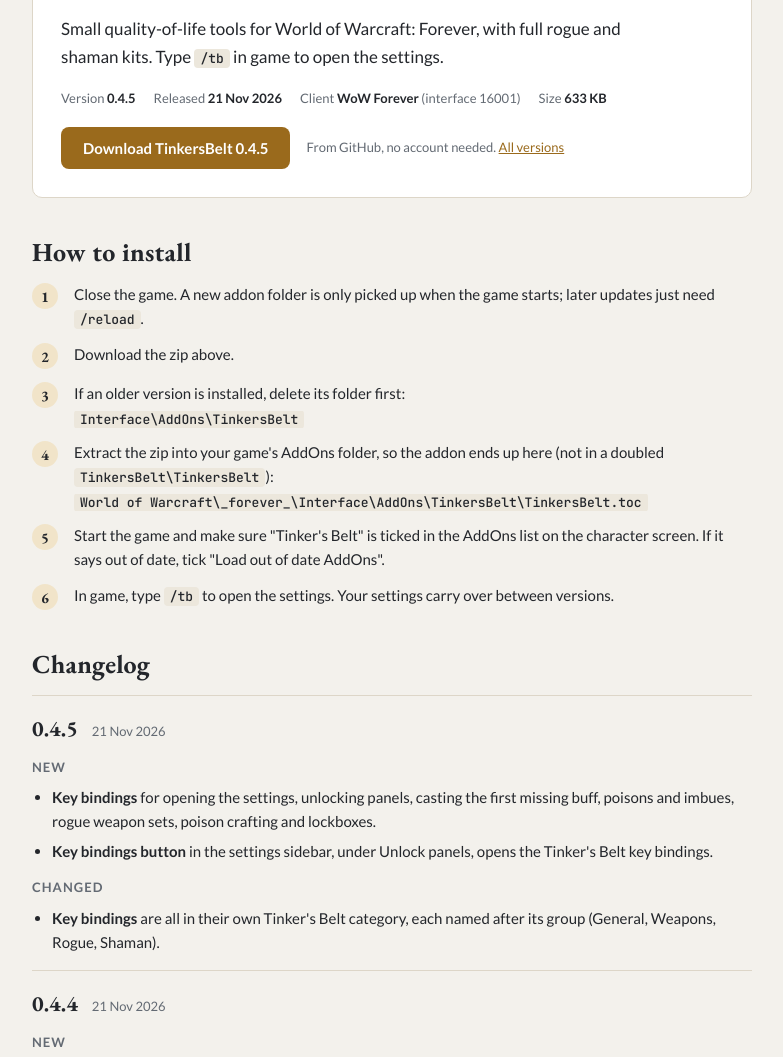
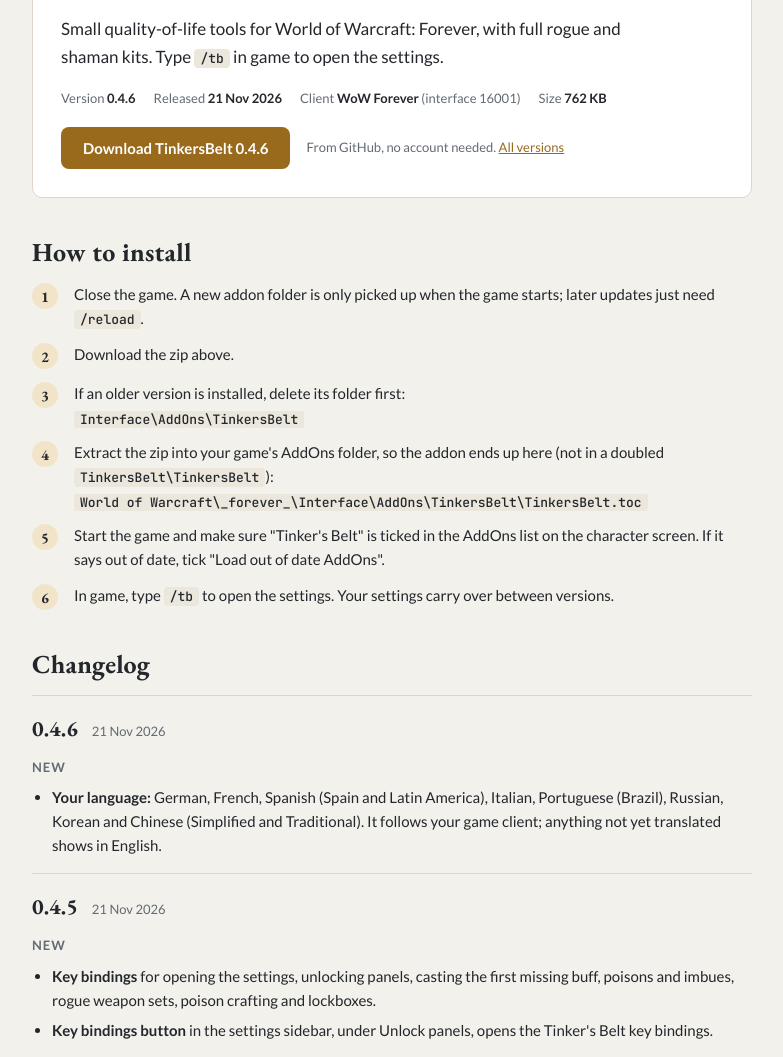
Before and after one commit to dpws/TinkersBelt, a plain HTML site: page docs/release/index.html in a window 1280 px wide. Shown: the part 521-1578 px from the top of the page, without its empty margins (248-1031 px from the left). Drawn offline with nearby package versions, Linux system fonts and the light colour scheme.

Commit message:
docs: release page v0.4.6
Co-Authored-By: Claude Opus 5.5 <noreply@anthropic.com>

```diff
--- a/docs/release/index.html
+++ b/docs/release/index.html
@@ -66,13 +66,13 @@ ol.steps li::before { content: counter(s); font: 700 15px var(--display); width:
     <h1 class="sr">Tinker's Belt</h1>
     <p class="lead">Small quality-of-life tools for World of Warcraft: Forever, with full rogue and shaman kits. Type <code>/tb</code> in game to open the settings.</p>
     <div class="meta">
-      <span>Version <b id="ver">0.4.5</b></span>
+      <span>Version <b id="ver">0.4.6</b></span>
       <span>Released <b>21 Nov 2026</b></span>
       <span>Client <b>WoW Forever</b> (interface 16001)</span>
-      <span>Size <b>633 KB</b></span>
+      <span>Size <b>762 KB</b></span>
     </div>
     <div class="get">
-      <a class="dl" href="https://github.com/dpws/TinkersBelt/releases/download/v0.4.5/TinkersBelt-v0.4.5-forever.zip" target="_blank" rel="noopener">Download TinkersBelt 0.4.5</a>
+      <a class="dl" href="https://github.com/dpws/TinkersBelt/releases/download/v0.4.6/TinkersBelt-v0.4.6-forever.zip" target="_blank" rel="noopener">Download TinkersBelt 0.4.6</a>
       <span class="status">From GitHub, no account needed. <a href="https://github.com/dpws/TinkersBelt/releases" target="_blank" rel="noopener">All versions</a></span>
     </div>
   </div>
@@ -92,6 +92,15 @@ ol.steps li::before { content: counter(s); font: 700 15px var(--display); width:
 
   <section aria-labelledby="changes">
     <h2 id="changes">Changelog</h2>
+    <article class="release">
+      <header><strong>0.4.6</strong><span>21 Nov 2026</span></header>
+      <div class="group">
+        <h3>New</h3>
+        <ul>
+          <li><b>Your language:</b> German, French, Spanish (Spain and Latin America), Italian, Portuguese (Brazil), Russian, Korean and Chinese (Simplified and Traditional). It follows your game client; anything not yet translated shows in English.</li>
+        </ul>
+      </div>
+    </article>
     <article class="release">
       <header><strong>0.4.5</strong><span>21 Nov 2026</span></header>
       <div class="group">
```
